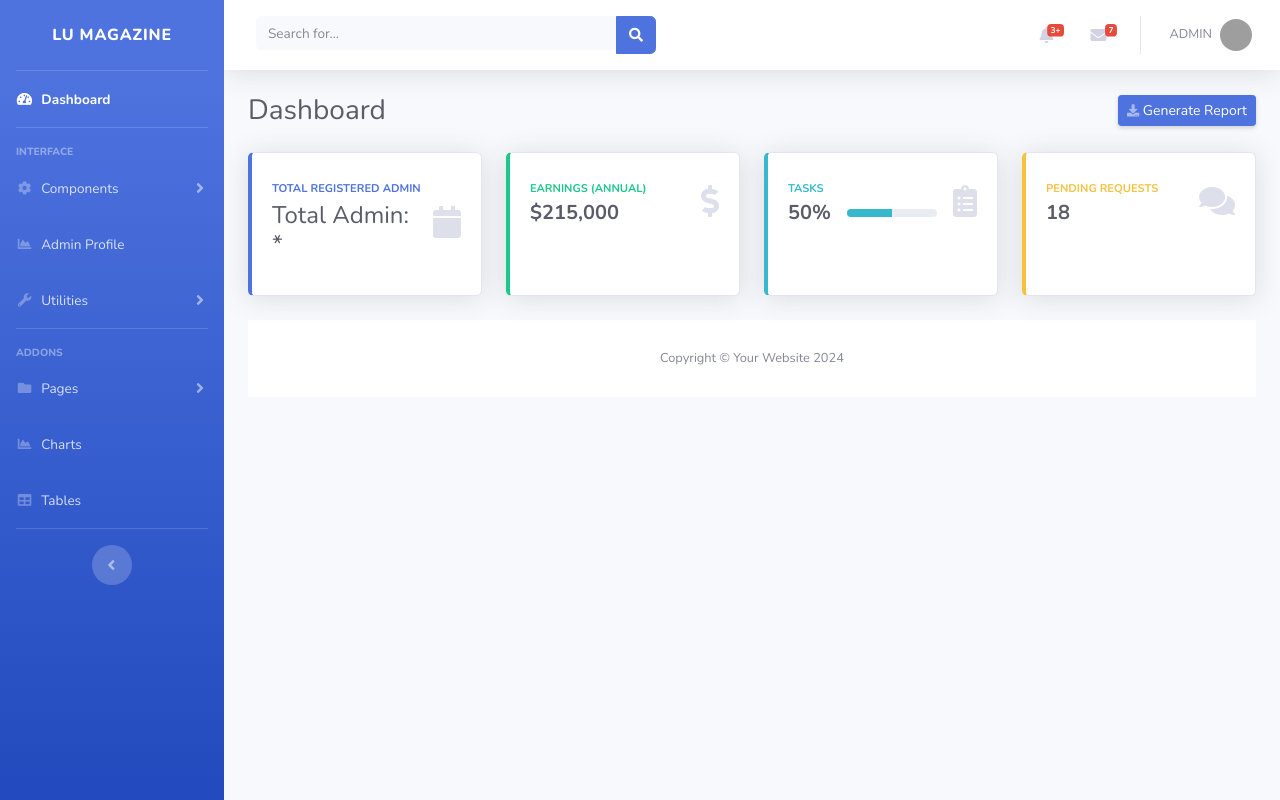
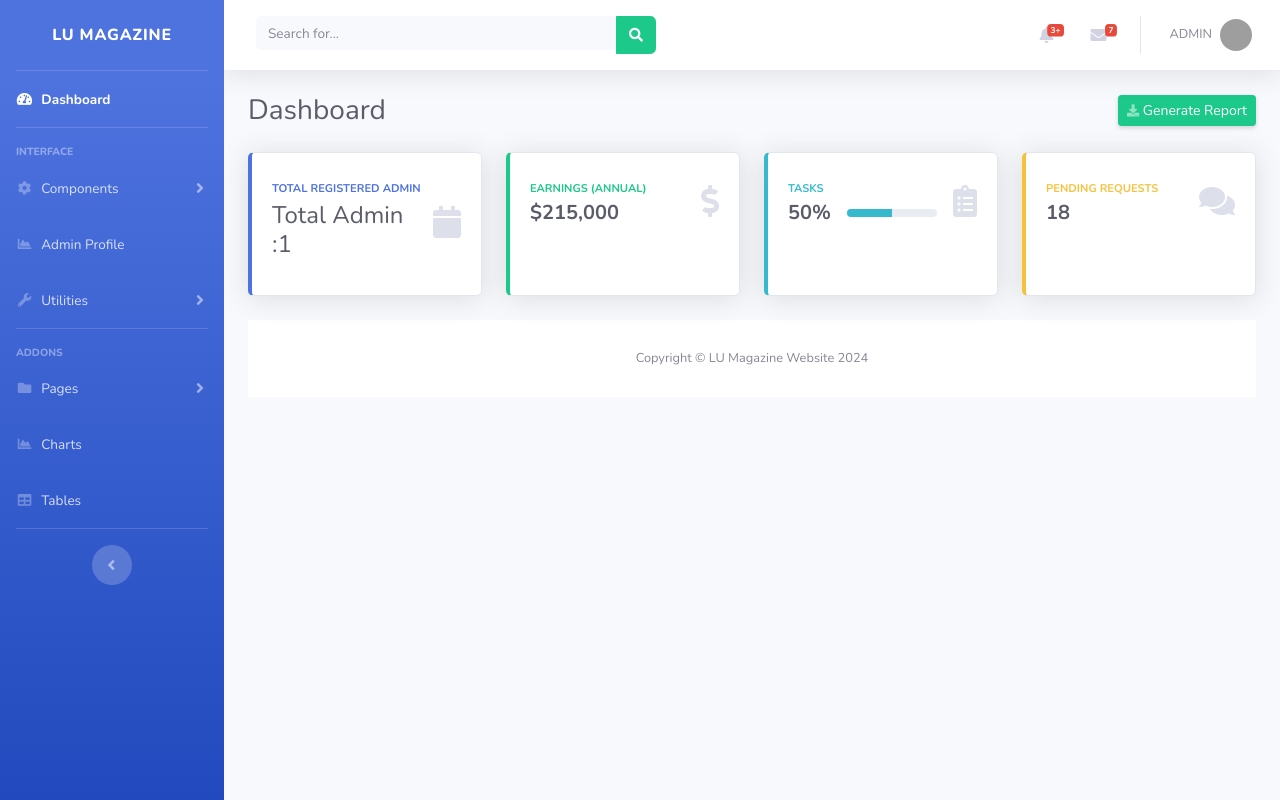
Before and after one commit to jakir0hossen/admin, a PHP site: page /admin/index.php in a window 1280 px wide. Run offline with PHP 8.4, Linux system fonts and the light colour scheme; tables that the repository leaves empty or names only in its code hold one stand-in row (values such as "Sample post"); grey boxes are pictures that could not be loaded.

Commit message:
total number of admin

```diff
--- /dev/null
+++ b/admin/dbconfig.php
@@ -0,0 +1,7 @@
+<?php
+
+
+$connection = mysqli_connect("localhost","root","","adminpanel");
+
+
+?>
--- a/admin/includes/footer.php
+++ b/admin/includes/footer.php
@@ -4,7 +4,7 @@
       <footer class="sticky-footer bg-white">
         <div class="container my-auto">
           <div class="copyright text-center my-auto">
-            <span>Copyright &copy; Your Website 2024</span>
+            <span>Copyright &copy; LU Magazine Website 2024</span>
           </div>
         </div>
       </footer>
--- a/admin/includes/navbar.php
+++ b/admin/includes/navbar.php
@@ -142,7 +142,7 @@
             <div class="input-group">
               <input type="text" class="form-control bg-light border-0 small" placeholder="Search for..." aria-label="Search" aria-describedby="basic-addon2">
               <div class="input-group-append">
-                <button class="btn btn-primary" type="button">
+                <button class="btn btn-success" type="button">
                   <i class="fas fa-search fa-sm"></i>
                 </button>
               </div>
@@ -164,7 +164,7 @@
                   <div class="input-group">
                     <input type="text" class="form-control bg-light border-0 small" placeholder="Search for..." aria-label="Search" aria-describedby="basic-addon2">
                     <div class="input-group-append">
-                      <button class="btn btn-primary" type="button">
+                      <button class="btn btn-success" type="button">
                         <i class="fas fa-search fa-sm"></i>
                       </button>
                     </div>
@@ -187,7 +187,7 @@
                 </h6>
                 <a class="dropdown-item d-flex align-items-center" href="#">
                   <div class="mr-3">
-                    <div class="icon-circle bg-primary">
+                    <div class="icon-circle bg-success">
                       <i class="fas fa-file-alt text-white"></i>
                     </div>
                   </div>
@@ -340,7 +340,7 @@
 
           <form action="../..logout.php" method="POST">
 
-            <button type="submit" name="logout_btn" class="btn btn-primary">Logout</button>
+            <button type="submit" name="logout_btn" class="btn btn-success">Logout</button>
 
           </form>
 
--- a/admin/index.php
+++ b/admin/index.php
@@ -10,7 +10,7 @@ include('includes/navbar.php');
   <!-- Page Heading -->
   <div class="d-sm-flex align-items-center justify-content-between mb-4">
     <h1 class="h3 mb-0 text-gray-800">Dashboard</h1>
-    <a href="#" class="d-none d-sm-inline-block btn btn-sm btn-primary shadow-sm"><i
+    <a href="#" class="d-none d-sm-inline-block btn btn-sm btn-success shadow-sm"><i
         class="fas fa-download fa-sm text-white-50"></i> Generate Report</a>
   </div>
 
@@ -26,7 +26,20 @@ include('includes/navbar.php');
               <div class="text-xs font-weight-bold text-primary text-uppercase mb-1">Total Registered Admin</div>
               <div class="h5 mb-0 font-weight-bold text-gray-800">
 
-               <h4>Total Admin: *</h4>
+              <?php
+
+                require 'dbconfig.php';
+
+
+                $query = "SELECT id FROM register ORDER BY id";
+                $query_run = mysqli_query($connection,$query);
+
+                $row = mysqli_num_rows($query_run);
+
+                echo '<h4> Total Admin :' .$row.' </h4>';
+
+              ?>
+
 
               </div>
             </div>
```
